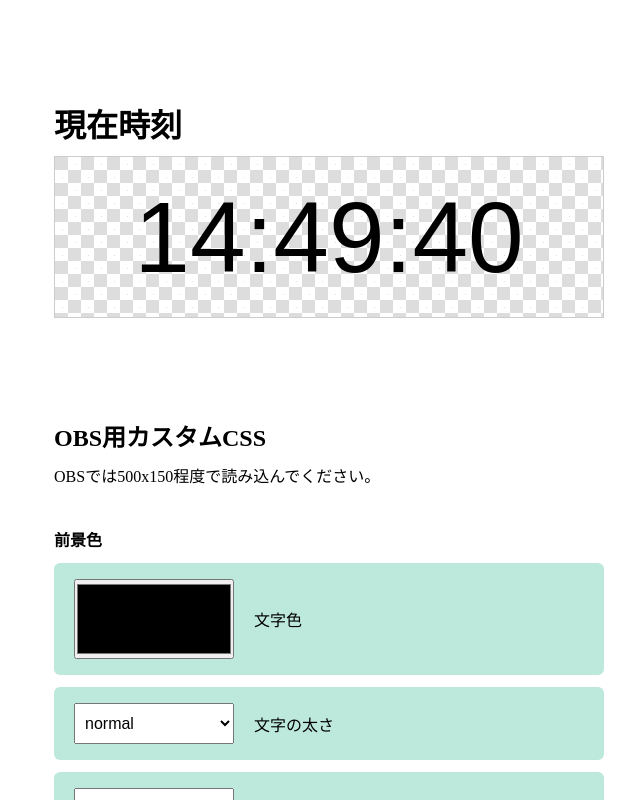
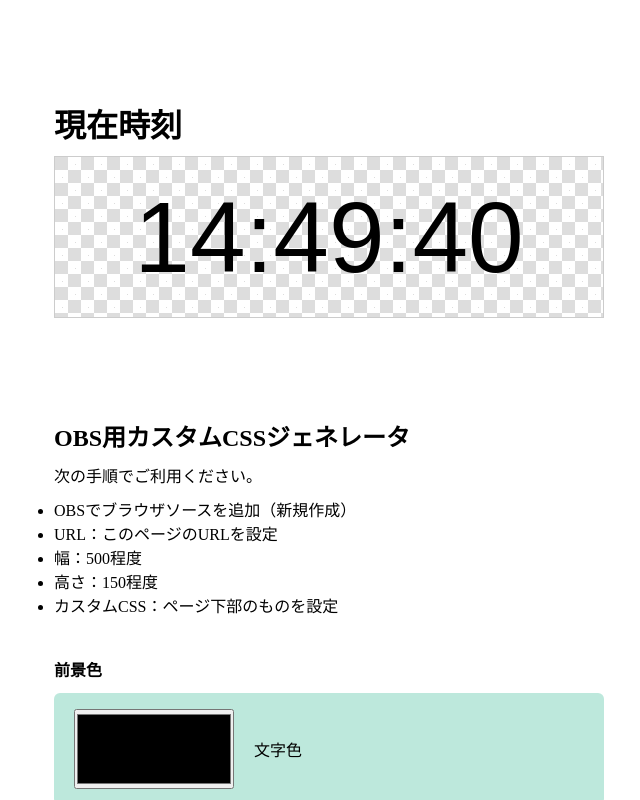
Before and after one commit to mtane0412/obs-what-time-is-it-now, a React (Create React App) app: page / in a window 1280 px wide. Shown: the top 800 px of the page, without its empty margins (311-951 px from the left). Built offline with nearby package versions, Linux system fonts and the light colour scheme.

Commit message:
:zap: 使い方を更新

```diff
--- a/src/index.tsx
+++ b/src/index.tsx
@@ -14,8 +14,15 @@ ReactDOM.render(
     <main>
       <Time />
       <Controller>
-        <h2>OBS用カスタムCSS</h2>
-        <p>OBSでは500x150程度で読み込んでください。</p>
+        <h2>OBS用カスタムCSSジェネレータ</h2>
+        <p>次の手順でご利用ください。</p>
+        <ul>
+          <li>OBSでブラウザソースを追加（新規作成）</li>
+          <li>URL：このページのURLを設定</li>
+          <li>幅：500程度</li>
+          <li>高さ：150程度</li>
+          <li>カスタムCSS：ページ下部のものを設定</li>
+        </ul>
       </Controller>
     </main>
 
```
